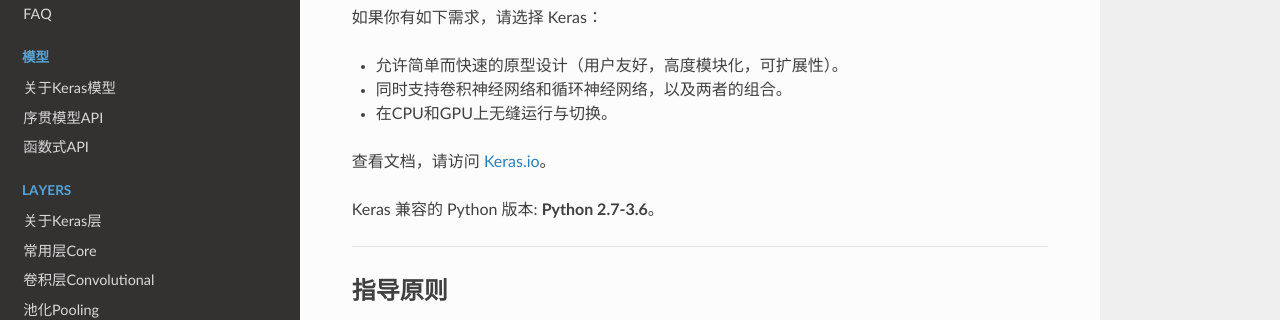
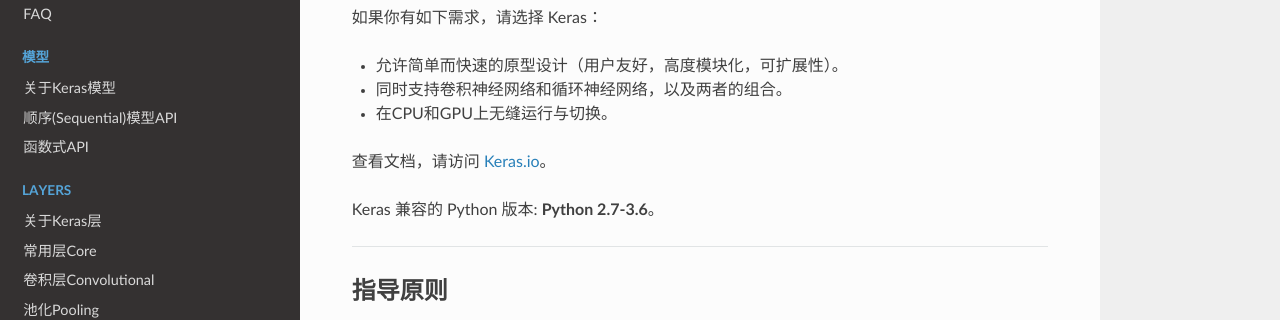
Before and after one commit to keras-team/keras-docs-zh, an MkDocs documentation site: the page built from sources/index.md, in a window 1280 px wide. Shown: the part 389-709 px from the top of the page. Built offline with MkDocs 1.6.1, drawn with Linux system fonts in a browser that asks for light colours; nearby versions of some CDN libraries; old or Windows-style settings are respelled for this version of MkDocs; part of the change alters nothing that is shown.

Commit message:
change Sequential to 顺序 and wrappers to 封装器

```diff
--- a/mkdocs.yml
+++ b/mkdocs.yml
@@ -19,7 +19,7 @@ pages:
   - FAQ: getting-started/faq.md
 - 模型:
   - 关于Keras模型: models/about-keras-models.md
-  - 序贯模型API: models/sequential.md
+  - 顺序(Sequential)模型API: models/sequential.md
   - 函数式API: models/model.md
 - Layers:
   - 关于Keras层: layers/about-keras-layers.md
@@ -33,7 +33,7 @@ pages:
   - 高级激活层Advanced Activations: layers/advanced-activations.md
   - 规范层Normalization: layers/normalization.md
   - 噪声层Noise: layers/noise.md
-  - 包装器wrappers: layers/wrappers.md
+  - 封装器wrappers: layers/wrappers.md
   - 编写你自己的层: layers/writing-your-own-keras-layers.md
 - 数据预处理:
   - 序列预处理: preprocessing/sequence.md
```
